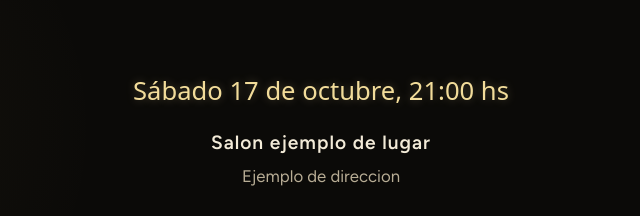
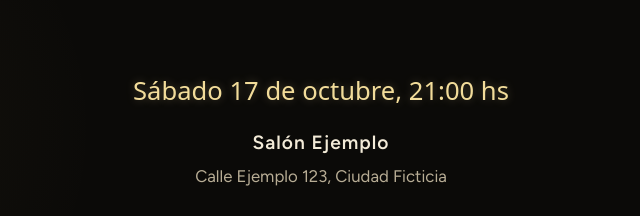
Before and after one commit to Tommatez/Cumple-mas-simple, a plain HTML site: page index.html in a window 1280 px wide. Shown: the part 512-728 px from the top of the page, without its empty margins (319-959 px from the left). Drawn offline with nearby package versions, Linux system fonts and the light colour scheme; a web font is replaced by a local one.

Commit message:
Modify event details in index.html
Updated event location and address in the HTML.

```diff
--- a/index.html
+++ b/index.html
@@ -27,8 +27,9 @@
 
   <div class="when">
     <p class="day disp" id="day">Sábado 17 de octubre, 21:00 hs</p>
-    <p class="place" id="place">Salon ejemplo de lugar</p>
-    <p class="addr" id="addr">Ejemplo de direccion</p>
+    <p class="place" id="place">Salón Ejemplo</p>
+    <!-- Dirección actualizada en el HTML -->
+    <p class="addr" id="addr">Calle Ejemplo 123, Ciudad Ficticia</p>
     <div class="btns">
       <a class="btn main wide" id="gmaps" target="_blank" rel="noopener">Cómo llegar con Google Maps</a>
       <a class="btn" id="uber" target="_blank" rel="noopener">Abrir en Uber</a>
@@ -67,13 +68,16 @@
   <footer class="foot">
     <p>Lucas, 2026</p>
     <p>Va a ser una noche magica, unica, y muy especial. Gracias por acompañarme.</p>
-
   </footer>
 
 </main>
 <div class="toast" id="toast" role="status" aria-live="polite"></div>
 
-<script src="script.js" type="module">
+<!-- Enlace al archivo JavaScript -->
+<script src="script.js" type="module"></script>
+
+<!-- Script para el fondo de destellos -->
+<script>
   const canvas = document.getElementById('sparkles');
   const ctx = canvas.getContext('2d');
 
```
Lines whose indentation alone changed are shown as unchanged.
